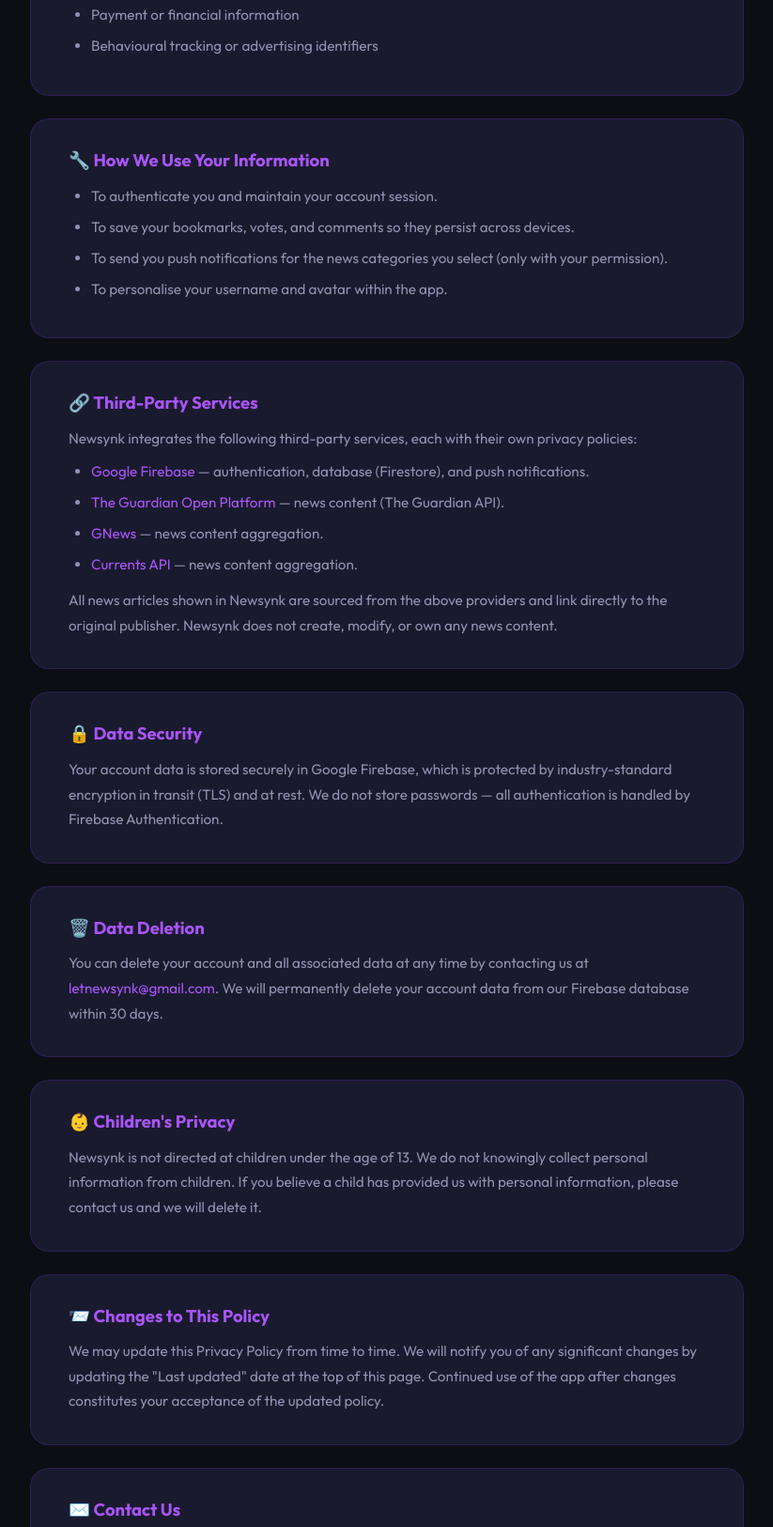
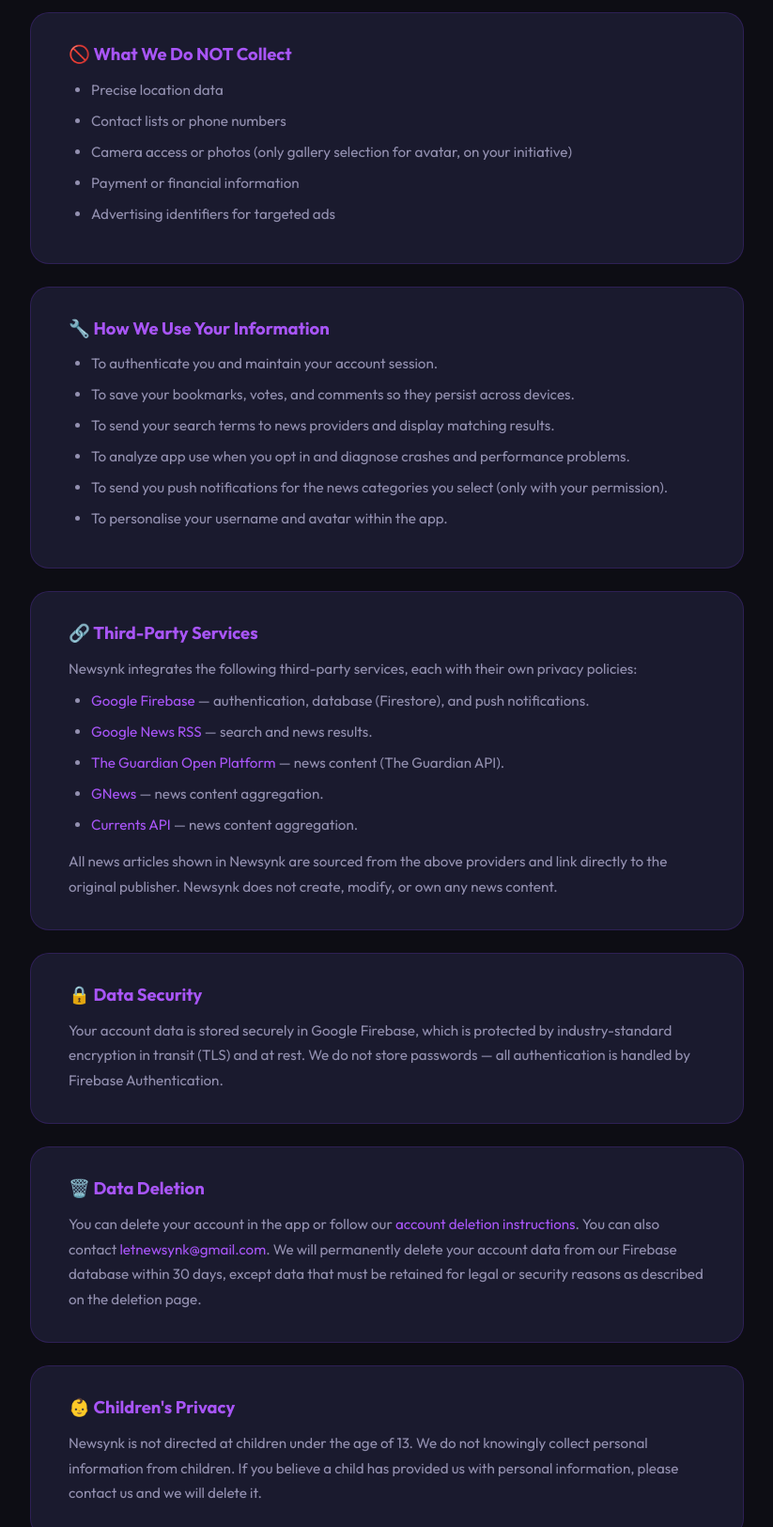
Before and after one commit to not-a-hack-er/Newsynk, a plain HTML site: page contact-page/privacy-policy.html in a window 1280 px wide. Shown: the part 1175-2800 px from the top of the page at 94% size, without its empty margins (228-1051 px from the left). Drawn offline with Linux system fonts and the light colour scheme.

Commit message:
Clarify search and analytics data practices

```diff
--- a/contact-page/privacy-policy.html
+++ b/contact-page/privacy-policy.html
@@ -79,7 +79,7 @@
       <div class="avatar">📰</div>
       <h1>Privacy Policy</h1>
       <p class="subtitle">Newsynk — News Aggregator App</p>
-      <p class="updated">Last updated: April 2026 &nbsp;·&nbsp; Developed by Akarsh Bajpai</p>
+      <p class="updated">Last updated: November 2026 &nbsp;·&nbsp; Developed by Akarsh Bajpai</p>
     </div>
 
     <div class="card">
@@ -100,9 +100,12 @@
     <div class="card">
       <h2>📦 Information We Collect</h2>
       <ul>
-        <li><strong>Account data:</strong> Email address and display name when you register via email/password or Google Sign-In.</li>
+        <li><strong>Account data:</strong> Email address, display name, and account user ID when you register via email/password or Google Sign-In.</li>
         <li><strong>Profile data:</strong> Avatar color preference and profile photo (stored locally on your device).</li>
         <li><strong>Usage data:</strong> Article bookmarks, votes (upvotes/downvotes), and comments you submit — stored in Firebase Firestore.</li>
+        <li><strong>Search terms:</strong> Searches you enter are sent to news providers, including Google News RSS, to return results. Providers may retain requests under their own privacy policies. Newsynk does not save a separate search history to your account.</li>
+        <li><strong>Optional analytics:</strong> If you opt in, Firebase Analytics receives app interaction data to help us understand and improve app use.</li>
+        <li><strong>Diagnostics:</strong> Crash reports and performance diagnostics help us identify and fix app problems.</li>
         <li><strong>Notification preferences:</strong> Which categories you opt into for push notifications (stored locally in SharedPreferences).</li>
         <li><strong>Device token:</strong> Firebase Cloud Messaging token for delivering push notifications (not linked to personal identity).</li>
       </ul>
@@ -115,7 +118,7 @@
         <li>Contact lists or phone numbers</li>
         <li>Camera access or photos (only gallery selection for avatar, on your initiative)</li>
         <li>Payment or financial information</li>
-        <li>Behavioural tracking or advertising identifiers</li>
+        <li>Advertising identifiers for targeted ads</li>
       </ul>
     </div>
 
@@ -124,6 +127,8 @@
       <ul>
         <li>To authenticate you and maintain your account session.</li>
         <li>To save your bookmarks, votes, and comments so they persist across devices.</li>
+        <li>To send your search terms to news providers and display matching results.</li>
+        <li>To analyze app use when you opt in and diagnose crashes and performance problems.</li>
         <li>To send you push notifications for the news categories you select (only with your permission).</li>
         <li>To personalise your username and avatar within the app.</li>
       </ul>
@@ -134,6 +139,7 @@
       <p>Newsynk integrates the following third-party services, each with their own privacy policies:</p>
       <ul>
         <li><a href="https://firebase.google.com/support/privacy" target="_blank" rel="noopener">Google Firebase</a> — authentication, database (Firestore), and push notifications.</li>
+        <li><a href="https://policies.google.com/privacy" target="_blank" rel="noopener">Google News RSS</a> — search and news results.</li>
         <li><a href="https://open-platform.theguardian.com/commercial-developer-agreement/" target="_blank" rel="noopener">The Guardian Open Platform</a> — news content (The Guardian API).</li>
         <li><a href="https://gnews.io/privacy" target="_blank" rel="noopener">GNews</a> — news content aggregation.</li>
         <li><a href="https://currentsapi.services/en/docs/" target="_blank" rel="noopener">Currents API</a> — news content aggregation.</li>
@@ -156,9 +162,10 @@
     <div class="card">
       <h2>🗑️ Data Deletion</h2>
       <p>
-        You can delete your account and all associated data at any time by contacting us at
-        <a href="mailto:letnewsynk@gmail.com">letnewsynk@gmail.com</a>.
-        We will permanently delete your account data from our Firebase database within 30 days.
+        You can delete your account in the app or follow our
+        <a href="https://newsynk-account-deletion.sassyclock34.chatgpt.site/">account deletion instructions</a>.
+        You can also contact <a href="mailto:letnewsynk@gmail.com">letnewsynk@gmail.com</a>.
+        We will permanently delete your account data from our Firebase database within 30 days, except data that must be retained for legal or security reasons as described on the deletion page.
       </p>
     </div>
 
```
